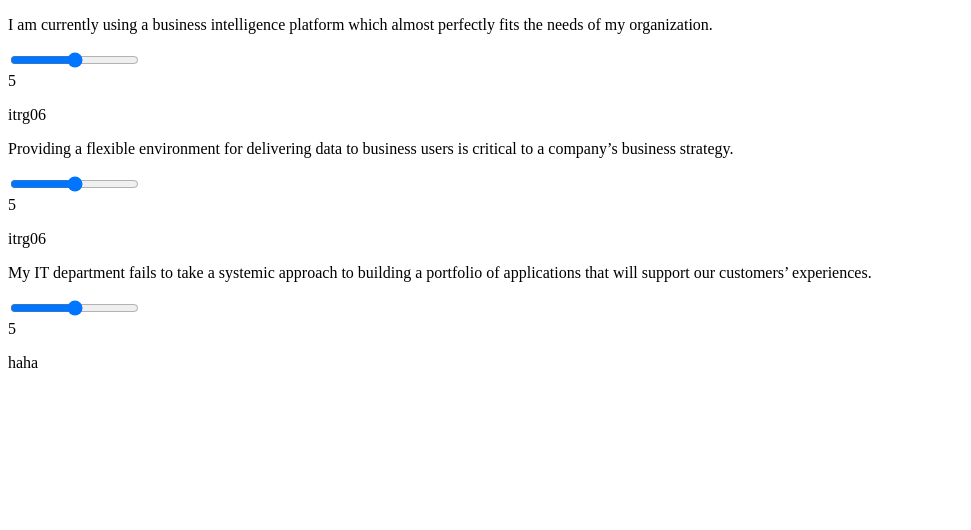
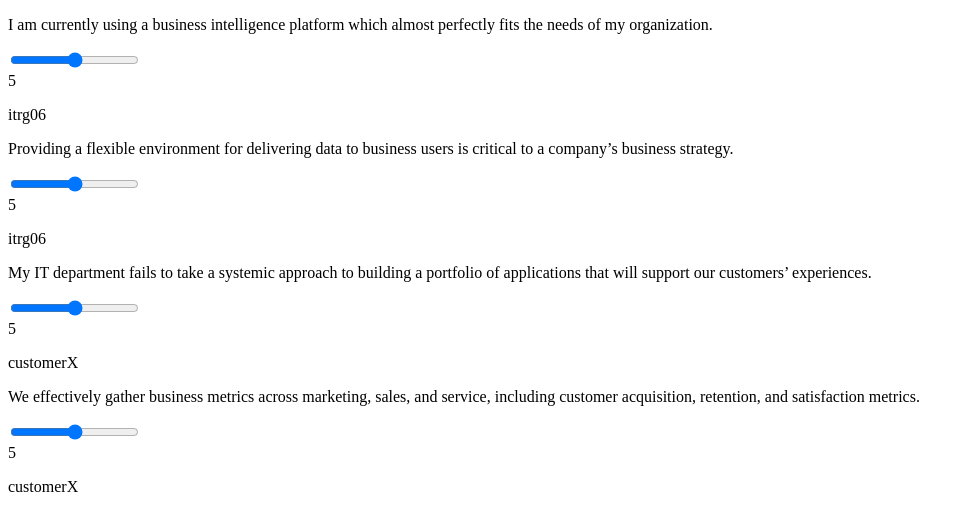
Before and after one commit to jbarson/innovation_may_2018, a Vue app: page / in a window 1280 px wide. Shown: the top 530 px of the page, without its empty margins (0-971 px from the left). Built offline with nearby package versions, Linux system fonts and the light colour scheme.

Commit message:
added more question

```diff
--- a/src/components/Sliders.vue
+++ b/src/components/Sliders.vue
@@ -36,10 +36,16 @@ export default {
           id:2,
           text: "My IT department fails to take a systemic approach to building a portfolio of applications that will support our customers’ experiences.",
           value:5,
-          cobitCode: 'haha',
+          cobitCode: 'customerX',
+        },
+        {
+          id:3,
+          text: "We effectively gather business metrics across marketing, sales, and service, including customer acquisition, retention, and satisfaction metrics.",
+          value:5,
+          cobitCode: 'customerX',
         }
       ]
-      }
+    }
 
   }
 }
```
Also changed, not shown: 1 other file (tests, documents, lock files or other folders).
